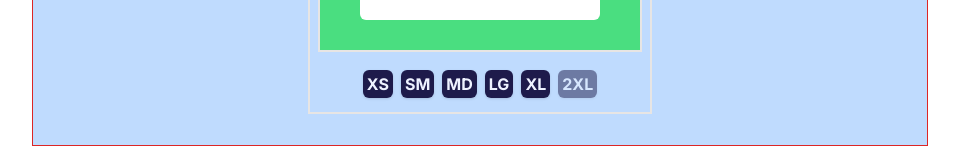
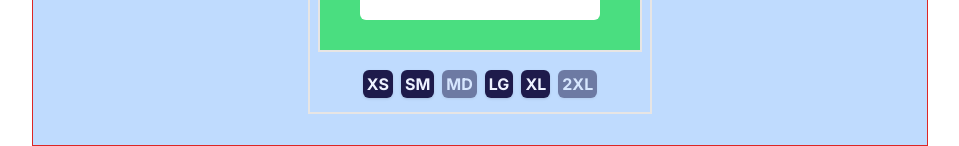
Before and after one commit to masiucd/css-and-js-stuff, a Next.js app in the folder src/state-with-web-url/: page / in a window 1280 px wide. Shown: the part 654-800 px from the top of the page, without its empty margins (160-1119 px from the left). Built offline with nearby package versions, Linux system fonts and the light colour scheme.

Commit message:
refactor: Remove unused code and console logs from Products component

```diff
--- a/src/state-with-web-url/src/components/products.tsx
+++ b/src/state-with-web-url/src/components/products.tsx
@@ -25,13 +25,14 @@ export function Products({
   searchParams: Record<string, string> | undefined;
 }) {
   let params = useSearchParams();
-  let paramsId = Number(getOrDefault(params, "id", 1));
+  let urlSearchParams = new URLSearchParams(params.toString());
+  let paramsId = Number(getOrDefault(urlSearchParams, "id", 1));
   let product = products.find(({id}) => id === paramsId) ?? products[0];
 
   // if we change the shirt we need to delete the size from the url
-  if (product.id !== paramsId) {
-    // params.delete("size");
-  }
+  // if (product.id !== paramsId) {
+  //   urlSearchParams.delete("size");
+  // }
   return (
     <>
       <div className="flex flex-col items-center justify-center border-2 px-2 py-4">
@@ -43,6 +44,7 @@ export function Products({
             product={product}
             searchParams={searchParams}
             direction="left"
+            params={urlSearchParams}
             className={
               product.id === 1
                 ? "pointer-events-none opacity-30"
@@ -67,6 +69,7 @@ export function Products({
             product={product}
             searchParams={searchParams}
             direction="right"
+            params={urlSearchParams}
             className={
               product.id === products.length
                 ? "pointer-events-none opacity-30"
@@ -81,7 +84,7 @@ export function Products({
         <SizeList
           product={product}
           paramsId={paramsId}
-          params={params}
+          params={urlSearchParams}
           searchParams={searchParams}
         />
       </div>
@@ -100,7 +103,7 @@ function SizeList({
   params: URLSearchParams;
   searchParams?: Record<string, string>;
 }) {
-  let urlSearchParams = new URLSearchParams(params.toString());
+  // let urlSearchParams = new URLSearchParams(params.toString());
   return (
     <ul className="flex gap-2">
       {product.amiableSizes.map(({size, available}) => {
@@ -113,7 +116,7 @@ function SizeList({
             available={available}
             selectedSize={selectedSize}
             product={product}
-            urlSearchParams={urlSearchParams}
+            params={params}
           />
         );
       })}
@@ -126,18 +129,18 @@ function SizeListItem({
   available,
   selectedSize,
   product,
-  urlSearchParams,
+  params,
 }: {
   size: string;
   available: boolean;
   selectedSize: boolean;
   product: ProductType;
-  urlSearchParams: URLSearchParams;
+  params: URLSearchParams;
 }) {
   return (
     <li>
       <Link
-        href={getHref(product, size, urlSearchParams)}
+        href={getHref(product, size, params)}
         scroll={false}
         className={cn(
           "min-w-12 cursor-pointer rounded-md uppercase bg-main-950  text-center font-bold  text-main-50 shadow p-1 hover:opacity-55 transition-opacity",
@@ -160,18 +163,20 @@ function ArrowLink({
   className,
   searchParams,
   direction,
+  params,
 }: PropsWithChildren<{
   product: ProductType;
   ariaDisabled: boolean;
   className?: string;
   searchParams?: Record<string, string>;
   direction: "left" | "right";
+  params: URLSearchParams;
 }>) {
   return (
     <Link
       aria-disabled={ariaDisabled}
       className={cn("cursor-pointer", className)}
-      href={getHrefForArrow(product, direction, searchParams)}
+      href={getHrefForArrow(product, direction, searchParams, params)}
       scroll={false}
     >
       {children}
@@ -179,43 +184,37 @@ function ArrowLink({
   );
 }
 
+// TODO improve code
 function getHrefForArrow(
   product: ProductType,
   direction: "left" | "right",
-  searchParams: Record<string, string> | undefined
+  searchParams: Record<string, string> | undefined,
+  params: URLSearchParams
 ) {
-  let searchParamsURL = new URLSearchParams();
   let nextProduct = null;
   if (direction === "left") {
-    searchParamsURL.set("id", (product.id - 1).toString());
-    nextProduct = products.find(
-      ({id}) => id === Number(searchParamsURL.get("id"))
-    );
+    params.set("id", (product.id - 1).toString());
+    nextProduct = products.find(({id}) => id === Number(params.get("id")));
   } else {
-    searchParamsURL.set("id", (product.id + 1).toString());
-    nextProduct = products.find(
-      ({id}) => id === Number(searchParamsURL.get("id"))
-    );
+    params.set("id", (product.id + 1).toString());
+    nextProduct = products.find(({id}) => id === Number(params.get("id")));
     // console.log({nextProduct});
   }
-  // let foundedProduct = products.find(({id}) => id === Number(searchParamsURL.get("id")));
   if (nextProduct) {
-    searchParamsURL.set("name", slugify(nextProduct.name));
+    params.set("name", slugify(nextProduct.name));
   }
 
   if (searchParams?.size) {
-    searchParamsURL.set("size", searchParams.size);
+    params.set("size", searchParams.size);
   }
-  return `/?${searchParamsURL.toString()}`;
+  // Delete size if we change the shirt
+  params.delete("size");
+  return `/?${params.toString()}`;
 }
 
-function getHref(
-  product: ProductType,
-  size: string,
-  urlSearchParams: URLSearchParams
-) {
+function getHref(product: ProductType, size: string, params: URLSearchParams) {
   let newParams = new URLSearchParams({
-    ...Object.fromEntries(urlSearchParams),
+    ...Object.fromEntries(params),
     id: product.id.toString(),
     name: slugify(product.name),
     size: size,
--- a/src/state-with-web-url/src/products.ts
+++ b/src/state-with-web-url/src/products.ts
@@ -16,7 +16,7 @@ export let products = Object.freeze([
       },
       {
         size: "md",
-        available: true,
+        available: false,
       },
       {
         size: "lg",
@@ -40,7 +40,7 @@ export let products = Object.freeze([
     amiableSizes: [
       {
         size: "xs",
-        available: true,
+        available: false,
       },
       {
         size: "sm",
@@ -60,7 +60,7 @@ export let products = Object.freeze([
       },
       {
         size: "2xl",
-        available: true,
+        available: false,
       },
     ],
     price: 200.0,
@@ -72,11 +72,11 @@ export let products = Object.freeze([
     amiableSizes: [
       {
         size: "xs",
-        available: true,
+        available: false,
       },
       {
         size: "sm",
-        available: true,
+        available: false,
       },
       {
         size: "md",
@@ -84,7 +84,7 @@ export let products = Object.freeze([
       },
       {
         size: "lg",
-        available: true,
+        available: false,
       },
       {
         size: "xl",
@@ -116,11 +116,11 @@ export let products = Object.freeze([
       },
       {
         size: "lg",
-        available: true,
+        available: false,
       },
       {
         size: "xl",
-        available: true,
+        available: false,
       },
       {
         size: "2xl",
```
